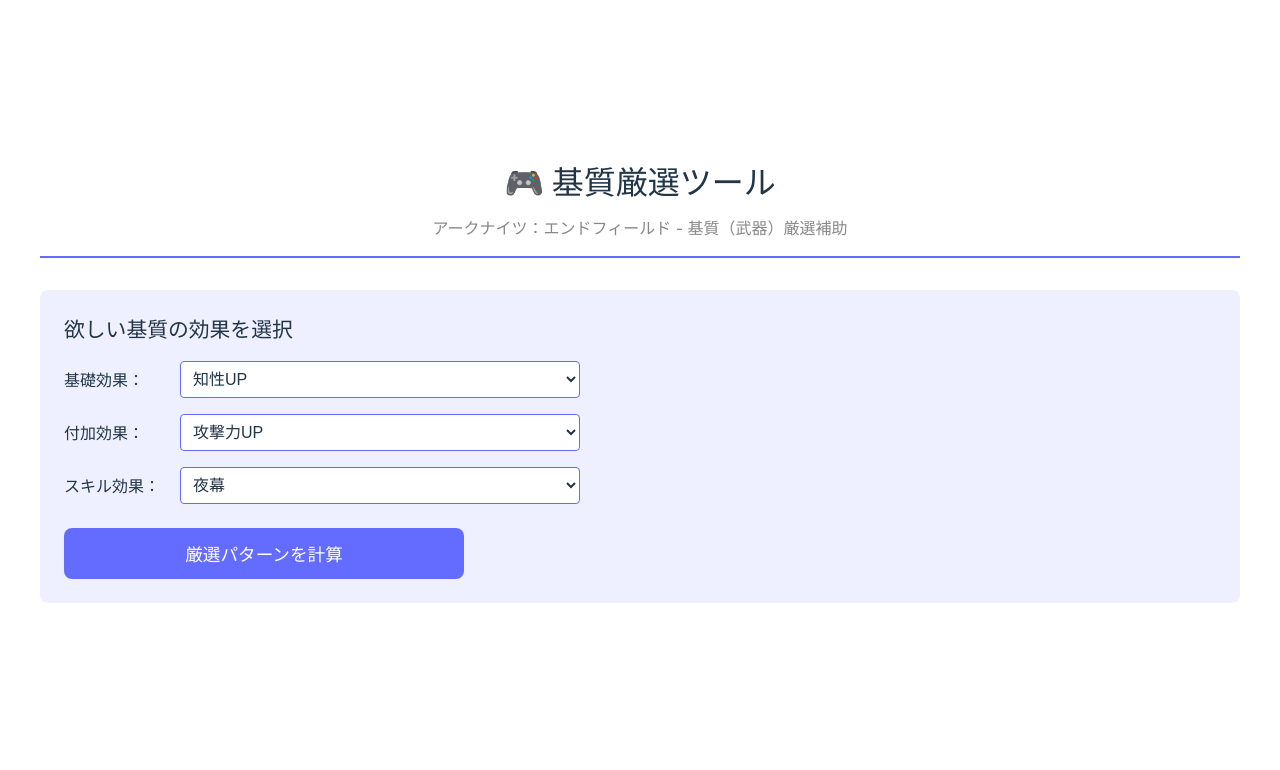
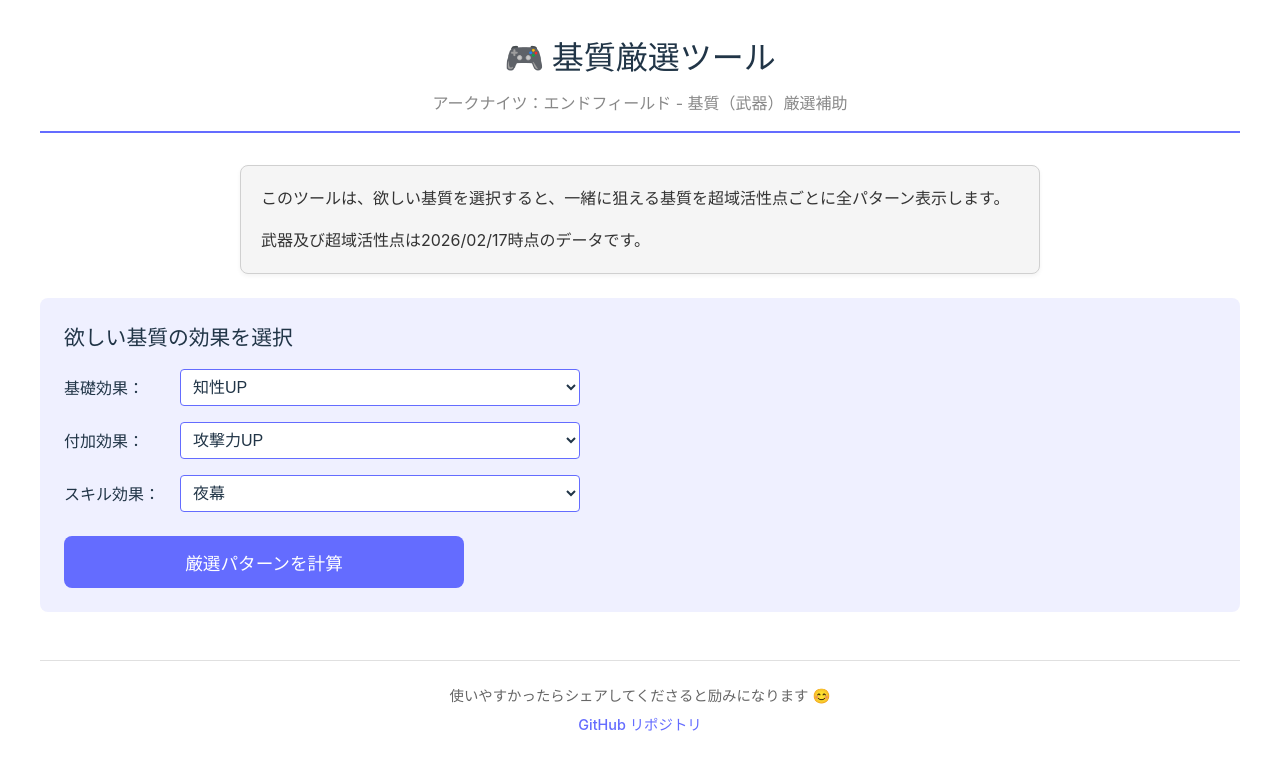
Before and after one commit to kotarou1192/kishitu-gensen, a Vue app: page / in a window 1280 px wide. Shown: the top 770 px of the page. Built offline with nearby package versions, Linux system fonts and the light colour scheme.

Commit message:
細かい表現の修正

```diff
--- a/src/App.vue
+++ b/src/App.vue
@@ -1,6 +1,7 @@
 <script setup lang="ts">
 import InputSection from './components/InputSection.vue';
 import ResultsSection from './components/ResultsSection.vue';
+import DescriptionBox from './components/DescriptionBox.vue';
 import { useKishitsuCalculation } from './composables/useKishitsuCalculation';
 
 const {
@@ -23,6 +24,8 @@ const {
       <p class="subtitle">アークナイツ：エンドフィールド - 基質（武器）厳選補助</p>
     </header>
 
+    <DescriptionBox />
+
     <InputSection
       :all-base-effects="allBaseEffects"
       :all-additional-effects="allAdditionalEffects"
@@ -41,6 +44,15 @@ const {
     </div>
 
     <ResultsSection v-if="result" :result="result" />
+
+    <footer class="footer">
+      <p>使いやすかったらシェアしてくださると励みになります 😊</p>
+      <p class="repo-link">
+        <a href="https://github.com/kotarou1192/kishitu-gensen" target="_blank" rel="noopener noreferrer">
+          GitHub リポジトリ
+        </a>
+      </p>
+    </footer>
   </div>
 </template>
 
@@ -69,4 +81,32 @@ header {
   border-radius: 8px;
   margin-bottom: 1rem;
 }
+
+.footer {
+  text-align: center;
+  margin-top: 3rem;
+  padding: 1.5rem;
+  color: #666;
+  font-size: 0.9rem;
+  border-top: 1px solid #e0e0e0;
+}
+
+.footer p {
+  margin: 0;
+  margin-bottom: 0.5rem;
+}
+
+.footer p:last-child {
+  margin-bottom: 0;
+}
+
+.repo-link a {
+  color: #646cff;
+  text-decoration: none;
+  font-weight: 500;
+}
+
+.repo-link a:hover {
+  text-decoration: underline;
+}
 </style>
--- /dev/null
+++ b/src/components/DescriptionBox.vue
@@ -0,0 +1,38 @@
+<template>
+  <div class="description-box">
+    <p class="description-text">
+      このツールは、欲しい基質を選択すると、一緒に狙える基質を超域活性点ごとに全パターン表示します。
+    </p>
+
+    <p class="description-text">
+      武器及び超域活性点は2026/02/17時点のデータです。
+    </p>
+  </div>
+</template>
+
+<style scoped>
+.description-box {
+  background-color: #f5f5f5;
+  border: 1px solid #d0d0d0;
+  border-radius: 8px;
+  padding: 1.25rem;
+  margin: 1.5rem auto;
+  max-width: 800px;
+  box-shadow: 0 2px 4px rgba(0, 0, 0, 0.05);
+}
+
+.description-text {
+  margin: 0;
+  padding: 0.5rem 0;
+  color: #333;
+  line-height: 1.6;
+}
+
+.description-text:first-child {
+  padding-top: 0;
+}
+
+.description-text:last-child {
+  padding-bottom: 0;
+}
+</style>
```
